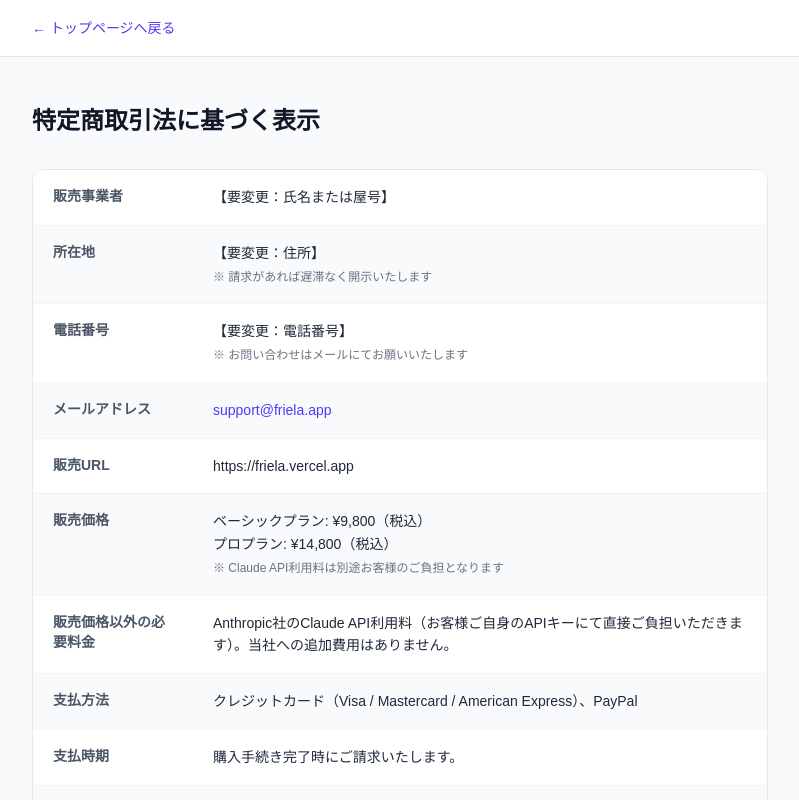
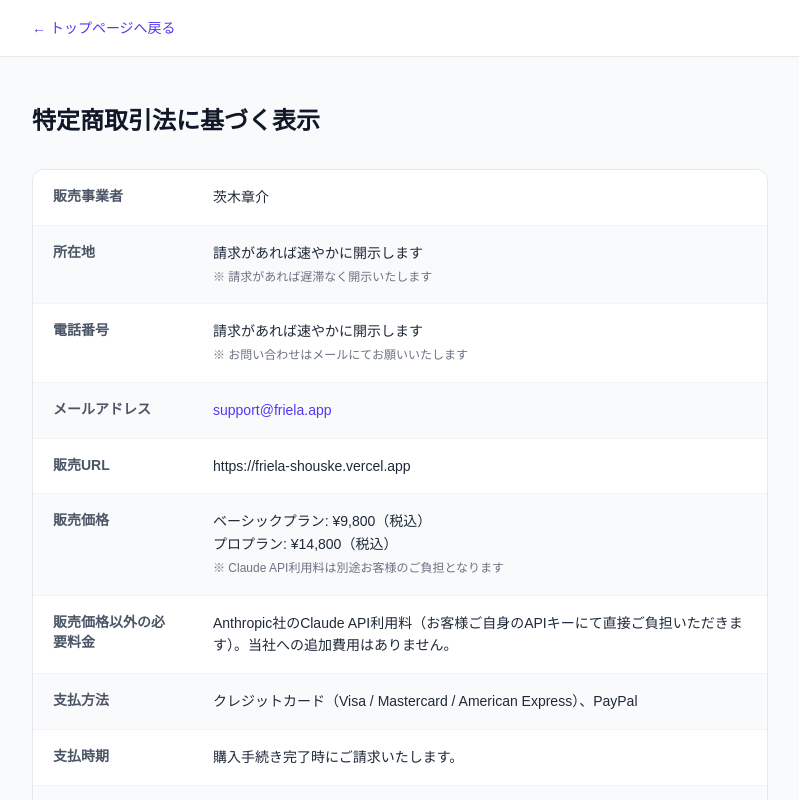
Before and after one commit to Shouske3/friela, a Next.js app: page /legal in a window 1280 px wide. Shown: the top 800 px of the page, without its empty margins (240-1039 px from the left). Built offline with nearby package versions, Linux system fonts and the light colour scheme.

Commit message:
fix: 特定商取引法の販売者情報を更新

```diff
--- a/src/app/legal/page.tsx
+++ b/src/app/legal/page.tsx
@@ -7,11 +7,11 @@ export const metadata: Metadata = {
 
 // ⚠️ 以下の【要変更】箇所を実際の情報に書き換えてください
 const SELLER_INFO = {
-  name: "【要変更：氏名または屋号】",           // 例: 山田太郎 / やまだデザイン事務所
-  address: "【要変更：住所】",                  // 例: 東京都新宿区〇〇1-2-3
-  phone: "【要変更：電話番号】",                 // 例: 090-1234-5678（※公開したくない場合は「請求があれば速やかに開示」でも可）
-  email: "support@friela.app",                 // ← 実際のサポートメールに変更
-  url: "https://friela.vercel.app",
+  name: "茨木章介",
+  address: "請求があれば速やかに開示します",
+  phone: "請求があれば速やかに開示します",
+  email: "support@friela.app",
+  url: "https://friela-shouske.vercel.app",
 };
 
 export default function LegalPage() {
```
